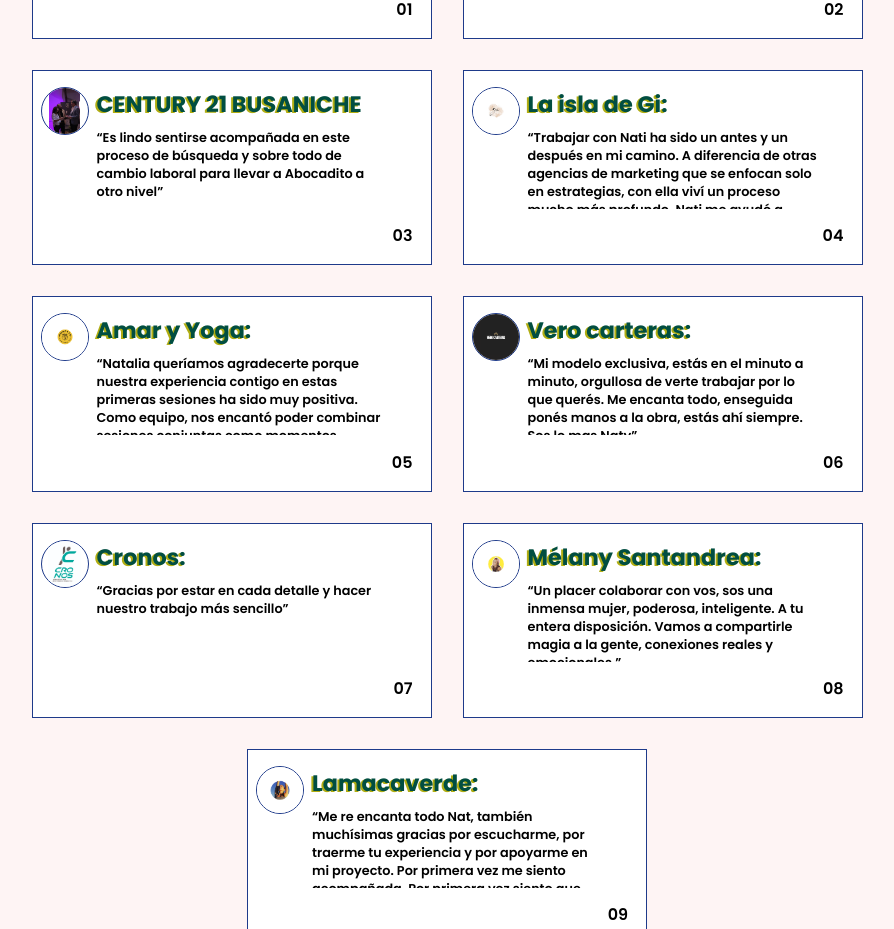
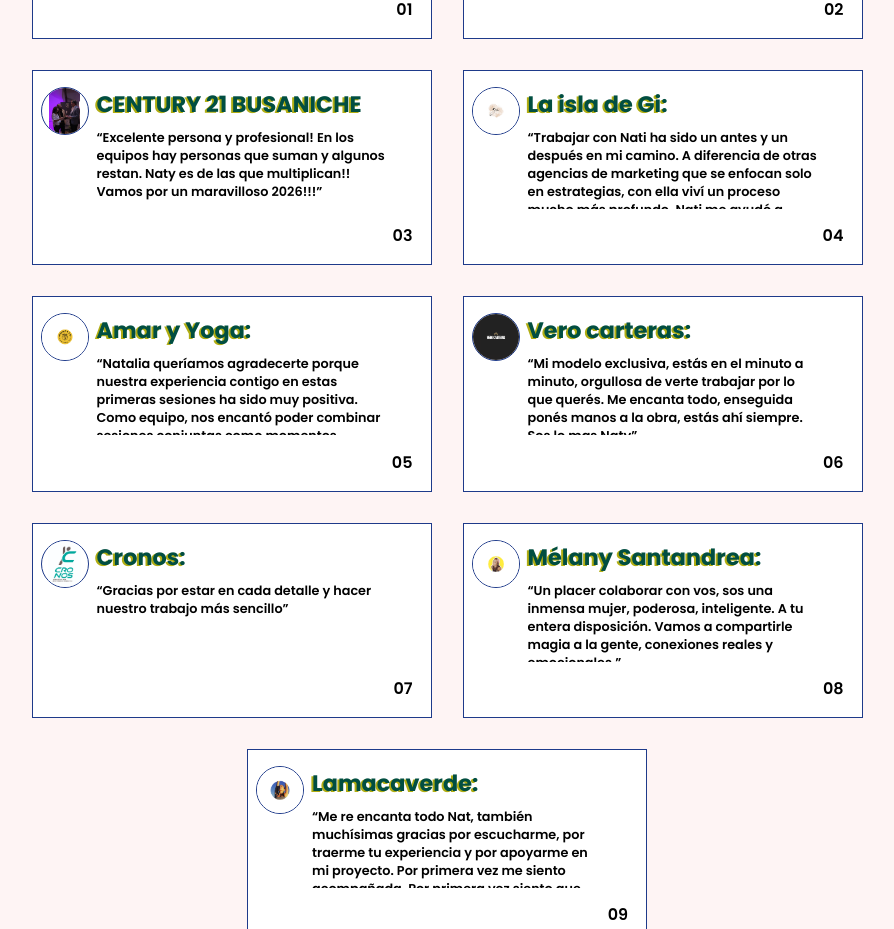
Before and after one commit to mai1209/MarketingNati, a React (Create React App) app: page / in a window 1280 px wide. Shown: the part 2820-3749 px from the top of the page, without its empty margins (193-1087 px from the left). Built offline with nearby package versions, Linux system fonts and the light colour scheme.

Commit message:
century testim

```diff
--- a/src/components/Brands2.jsx
+++ b/src/components/Brands2.jsx
@@ -25,7 +25,7 @@ function Brands2() {
       img: process.env.PUBLIC_URL + "/C21Busaniche.png",
       title: "CENTURY 21 BUSANICHE",
       subtitle:
-        "“Es lindo sentirse acompañada en este proceso de búsqueda y sobre todo de cambio laboral para llevar a Abocadito a otro nivel”",
+        "“Excelente persona y profesional! En los equipos hay personas que suman y algunos restan. Naty es de las que multiplican!! Vamos por un maravilloso 2026!!!”",
       number: "03",
     },
     {
```
